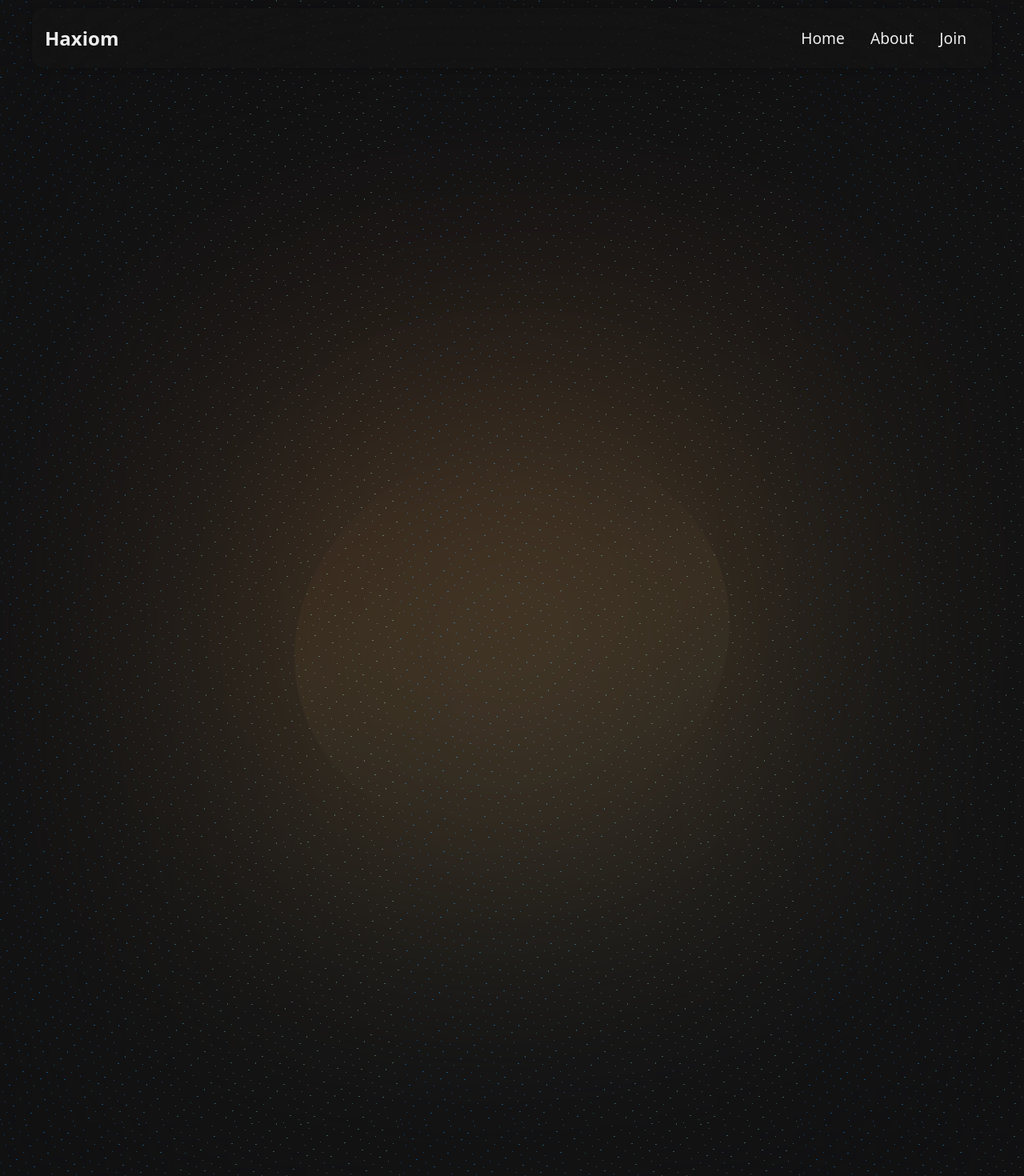
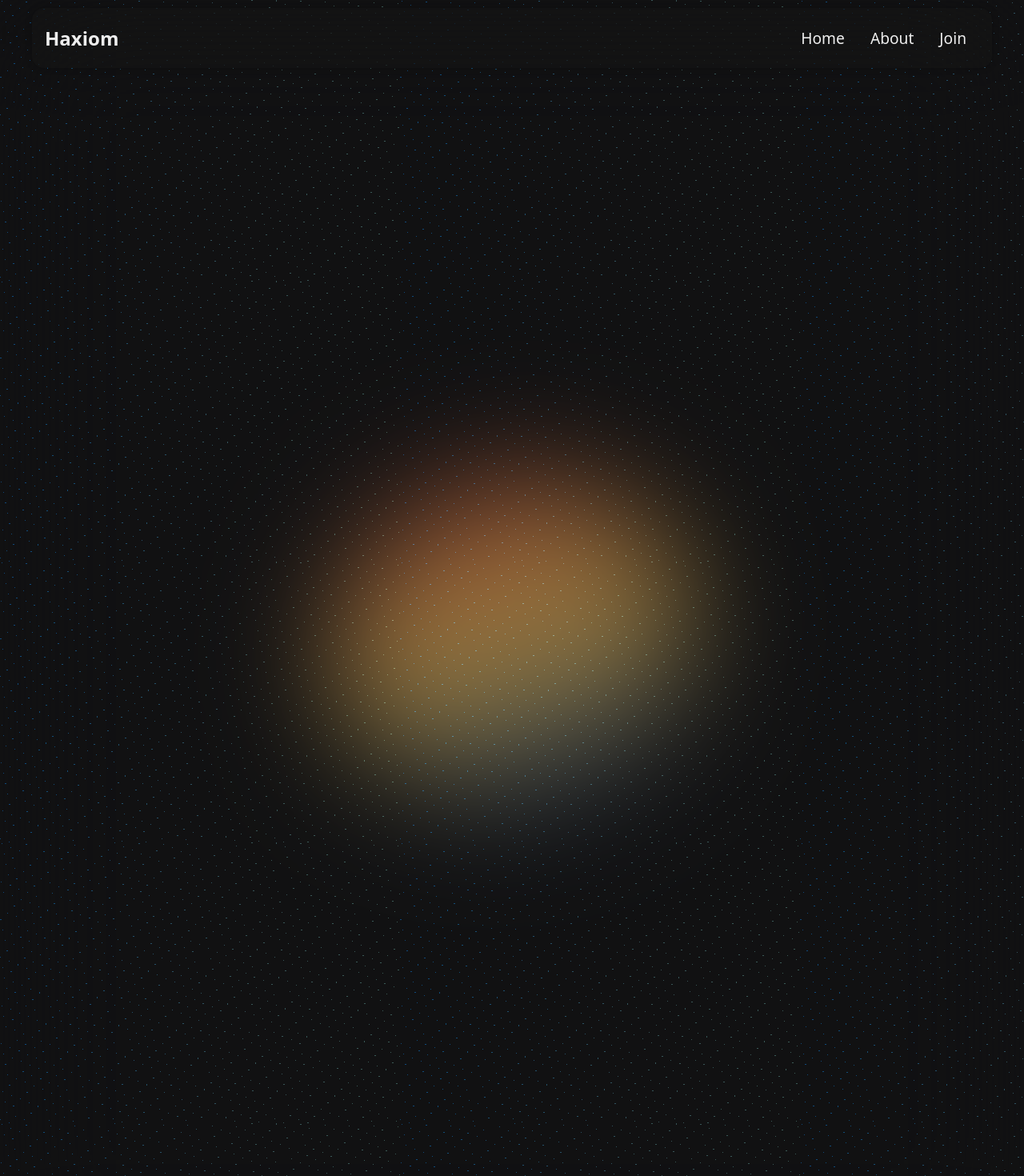
Before and after one commit to HaxiomDev/HaxiomSiteOld, a React (Vite) app: page / in a window 1280 px wide. Shown: the top 1470 px of the page at 80% size. Built offline with nearby package versions, Linux system fonts and the light colour scheme.

Commit message:
yet more changes to blob animation

```diff
--- a/src/components/BackgroundCircle/backgroundcircle.css
+++ b/src/components/BackgroundCircle/backgroundcircle.css
@@ -4,7 +4,7 @@
             rgb(var(--color-secondary)),
             rgb(var(--color-tertiary)));
 
-    height: 60vh;
+    height: 400px;
     aspect-ratio: 1 / 1;
 
     position: absolute;
@@ -25,7 +25,7 @@
     position: absolute;
     z-index: 2;
 
-    backdrop-filter: blur(200px);
+    backdrop-filter: blur(75px);
 }
 
 @keyframes rotate {
```
